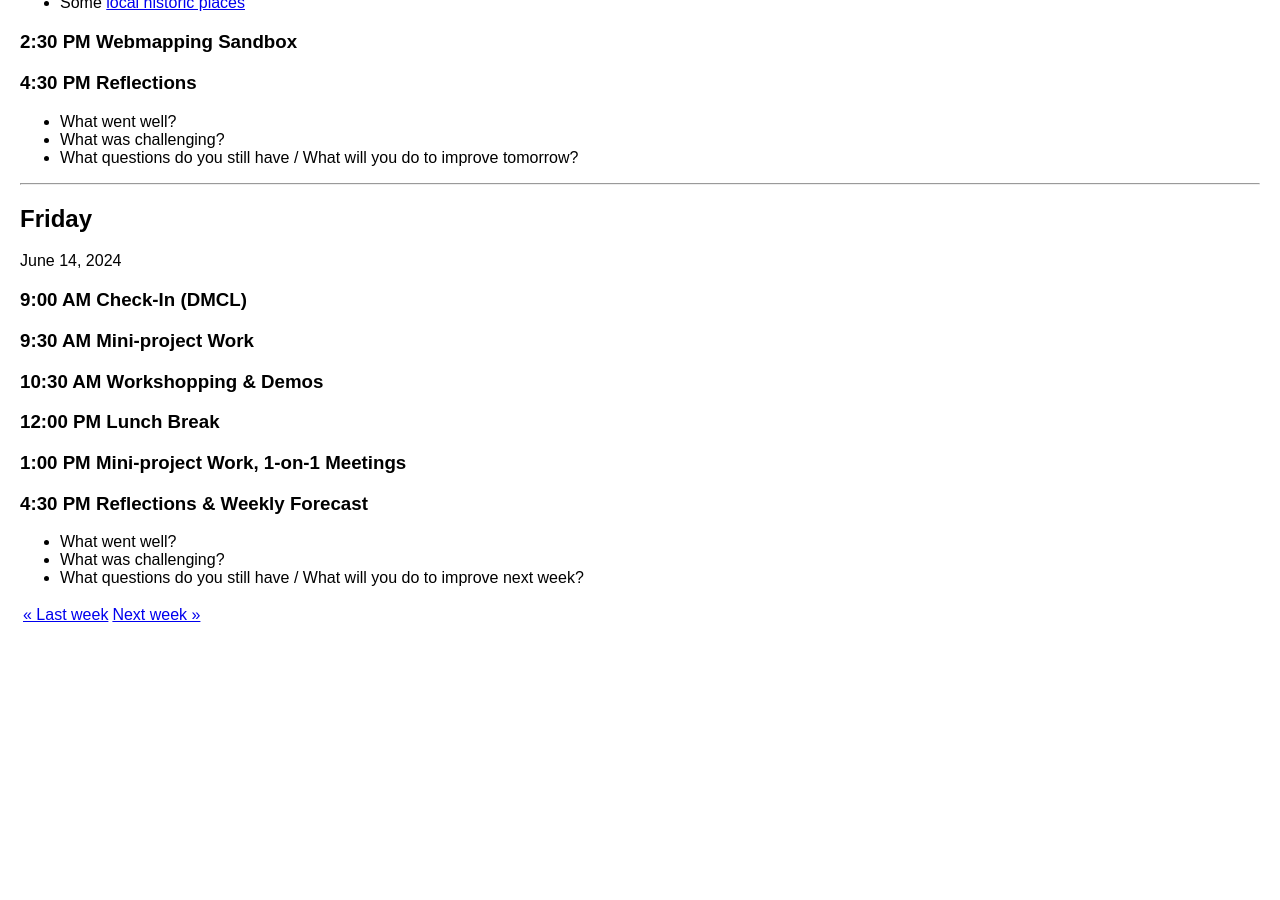
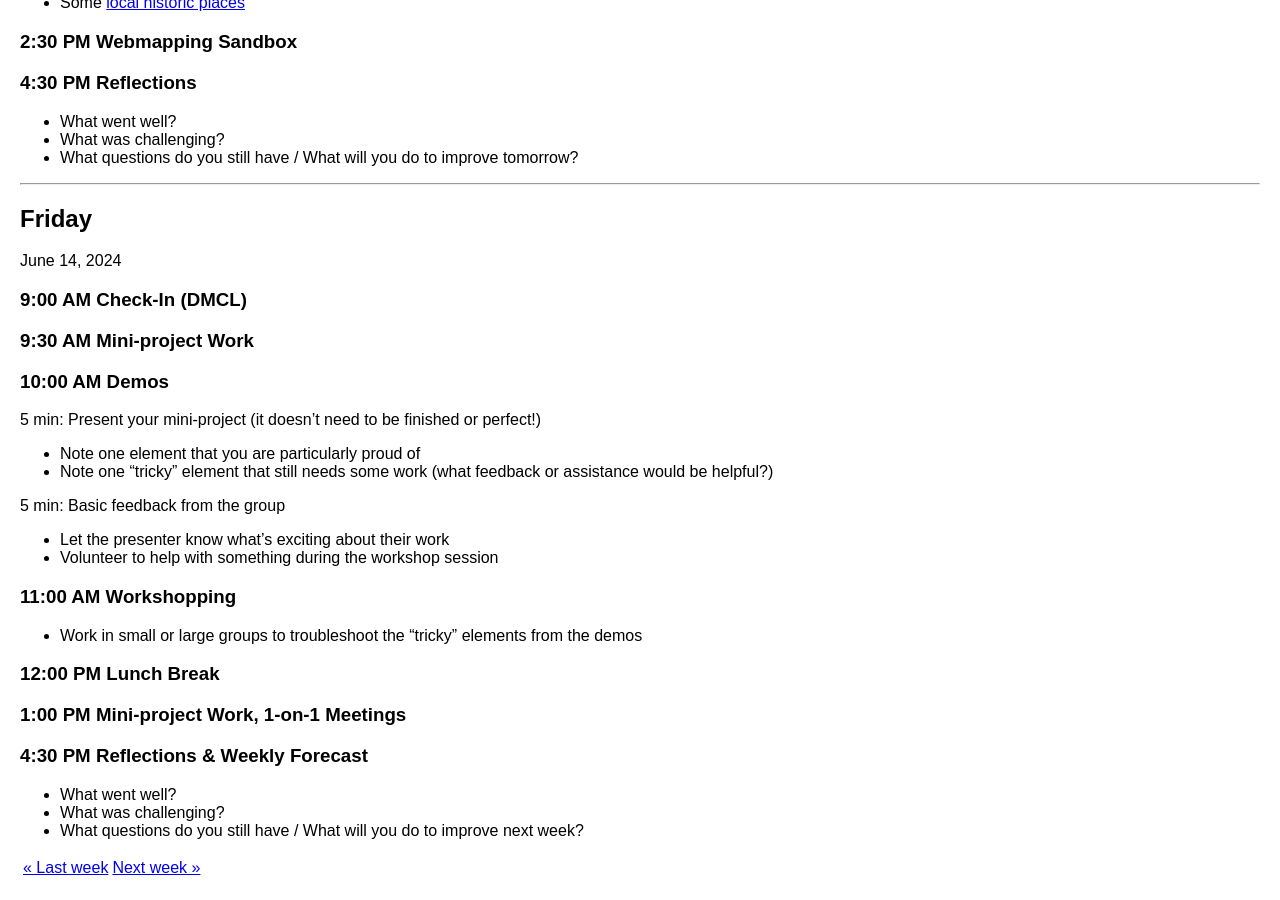
Before and after one commit to digbmc/dssf-syll, a Jekyll site: the page built from _weeks/02-data.md, in a window 1280 px wide and 900 px high, scrolled down 2843 px. Built offline with Jekyll 4.4.1, drawn with Linux system fonts in a browser that asks for light colours; before the commit the page ends 3490 px from its top, so only the background shows below that.

Commit message:
Update 02-data.md; add friday demo and workshop outline

```diff
--- a/_weeks/02-data.md
+++ b/_weeks/02-data.md
@@ -138,7 +138,17 @@
 
 ### 9:30 AM Mini-project Work
 
-### 10:30 AM Workshopping & Demos
+### 10:00 AM Demos
+5 min: Present your mini-project (it doesn't need to be finished or perfect!)
+- Note one element that you are particularly proud of
+- Note one "tricky" element that still needs some work (what feedback or assistance would be helpful?)
+
+5 min: Basic feedback from the group
+- Let the presenter know what's exciting about their work
+- Volunteer to help with something during the workshop session
+
+### 11:00 AM Workshopping
+- Work in small or large groups to troubleshoot the "tricky" elements from the demos
 
 ### 12:00 PM Lunch Break
 
```
